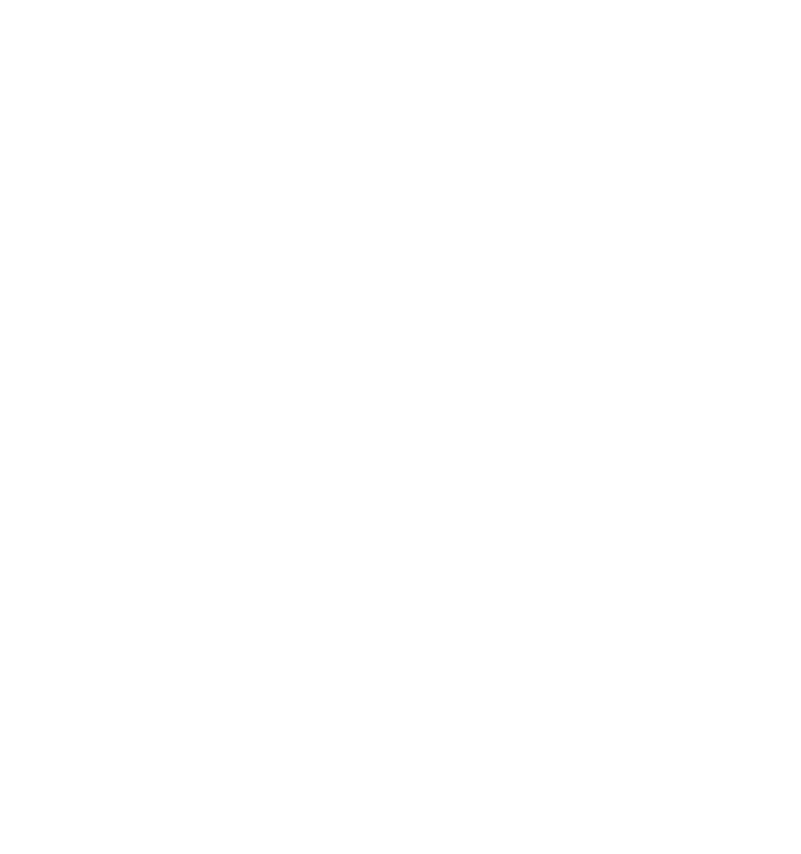
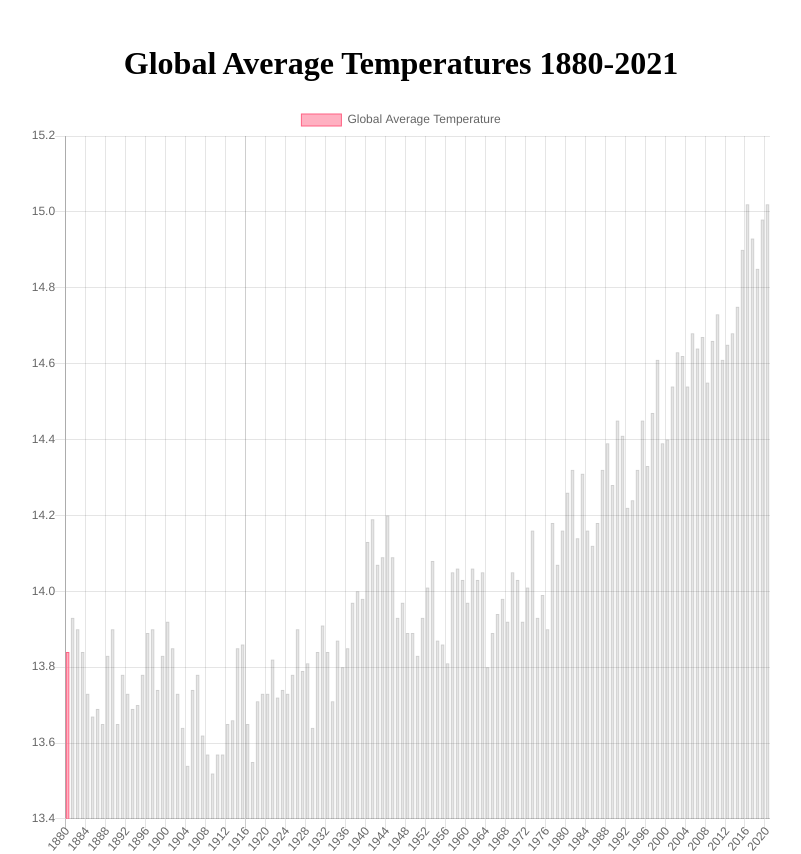
Before and after one commit to daniel1890/JavaScript-Practice-Projects, a plain HTML site: page 06.Fetch-Data-Practice/index.html in a window 1280 px wide. Shown: the whole page, without its empty margins (239-1040 px from the left). Before the commit the page ends 800 px from the top, so only its background shows below. Drawn offline with nearby package versions, Linux system fonts and the light colour scheme.

Commit message:
fetch data from api and use graphJS

```diff
--- a/06.Fetch-Data-Practice/index.html
+++ b/06.Fetch-Data-Practice/index.html
@@ -1,25 +1,68 @@
 <html lang="en">
   <head>
-    <meta charset="UTF-8">
-    <meta http-equiv="X-UA-Compatible" content="IE=edge">
-    <meta name="viewport" content="width=device-width, initial-scale=1.0">
-    <title>Document</title>
+    <meta charset="UTF-8" />
+    <meta http-equiv="X-UA-Compatible" content="IE=edge" />
+    <meta name="viewport" content="width=device-width, initial-scale=1.0" />
+    <title>Fetch and Graph CSV</title>
+    <script src="https://cdn.jsdelivr.net/npm/chart.js@2.9.4/dist/Chart.min.js"></script>
   </head>
+
   <body>
+    <!-- Creeër een container voor de chart-->
+    <div style="width: 750px; height: 400px; margin: auto; padding-top: 1rem; padding-bottom: 5rem;">
+      <h1 style="text-align: center;">Global Average Temperatures 1880-2021</h1>
+      <canvas id="chart" width="50" height="50" ;></canvas>
+    </div>
+
     <script>
-        getData();
+      chartIt();
+
+      async function chartIt() {
+        const data = await getData();
+        const ctx = document.getElementById("chart").getContext('2d');
+        const myChart = new Chart(ctx, {
+          type: "bar",
+          data: {
+            labels: data.years,
+            datasets: [
+              {
+                label: "Global Average Temperature",
+                data: data.temps,
+                fill: false,
+                backgroundColor: ['rgba(255, 99, 132, 0.5)',],
+                borderColor: ["rgba(255, 99, 132, 1)",],
+                borderWidth: 1,
+              },
+            ],
+          },
+          options: {
+            scales: {
+              yAxes: [
+                {
+                },
+              ],
+            },
+          },
+        });
+      }
 
       async function getData() {
-            const response = await fetch('ZonAnn.Ts+dSST.csv');
+        const response = await fetch("ZonAnn.Ts+dSST.csv");
         const data = await response.text();
-            const table = data.split('\n').slice(1);
+        const years = [];
+        const temps = [];
+        const table = data.split("\n").slice(1);
 
-            table.forEach(row => {
-                const column = row.split(',');
+        table.forEach((row) => {
+          const column = row.split(",");
           const year = column[0];
-                const temp = column[1];
+          const temp = parseFloat(column[1]);
+
+          years.push(year);
+          temps.push(temp + 14);
           console.log(year, temp);
         });
+        return { years, temps };
       }
     </script>
   </body>
```
Also changed, not shown: 06.Fetch-Data-Practice/README.md. Lines whose indentation alone changed are shown as unchanged.
